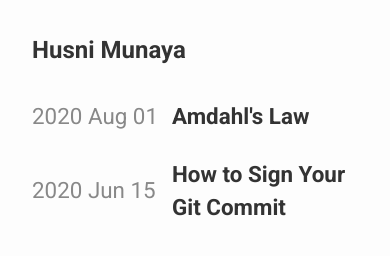
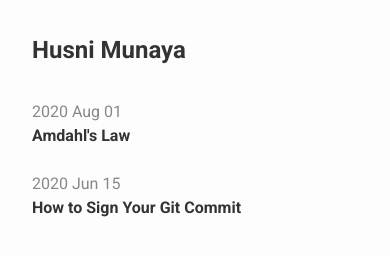
Before and after one commit to husnimun/husni.dev, a Gatsby site: page / in a window 390 px wide. Built offline with nearby package versions, Linux system fonts and the light colour scheme; Gatsby itself is replaced by a stand-in of ours.

Commit message:
Add mobile breakpoint

```diff
--- a/src/pages/index.module.scss
+++ b/src/pages/index.module.scss
@@ -1,18 +1,28 @@
 .BlogPost {
     display: grid;
-    grid-template-columns: 140px 1fr;
     margin-bottom: 24px;
+
+    @media screen and (min-width: 720px) {
+        grid-template-columns: 140px 1fr;
+    }
 }
 
 .BlogPostTitle {
-    font-size: 1.4rem;
-    align-self: center;
     margin-bottom: 0;
 }
 
 .BlogPostDate {
     color: #888;
-    font-size: 1.4rem;
-    align-self: center;
     font-weight: 400;
 }
+
+
+.BlogPostTitle,
+.BlogPostDate {
+    align-self: center;
+    font-size: 1rem;
+
+    @media screen and (min-width: 720px) {
+        font-size: 1.4rem;
+    }
+}
--- a/src/styles/global.scss
+++ b/src/styles/global.scss
@@ -10,10 +10,14 @@ html {
     color: $soft-black;
 }
 
+body {
+    font-size: 1rem;
 
-body {
-    font-size: 1.25rem;
+    @media screen and (min-width: 720px) {
+        font-size: 1.25rem;
+    }
 }
+
 
 // Link
 a,
```
